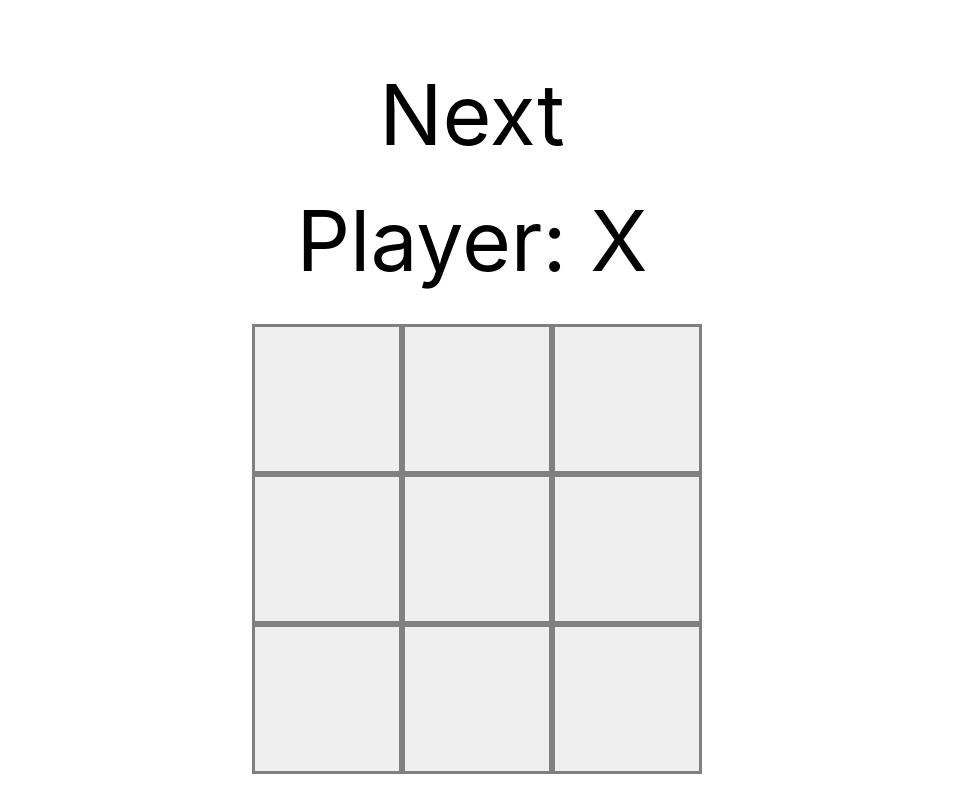
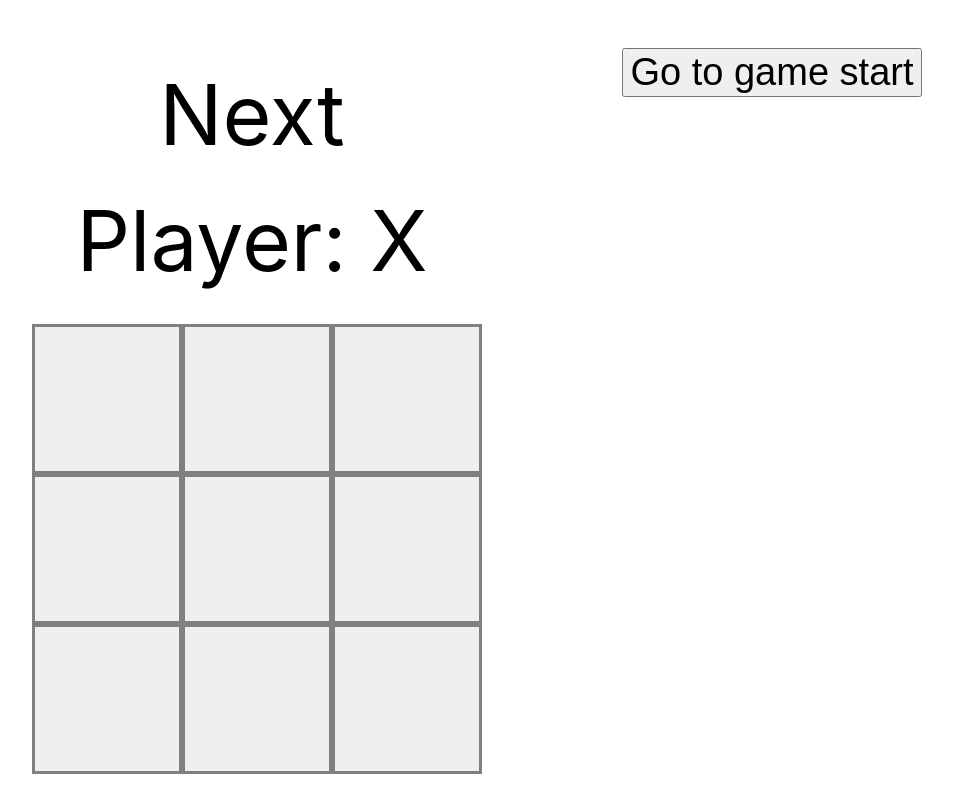
Before and after one commit to haticekaplan/tic-tac-toe-react-vite, a React (Vite) app: page / in a window 1280 px wide. Shown: the whole page, without its empty margins (163-1116 px from the left). Built offline with nearby package versions, Linux system fonts and the light colour scheme.

Commit message:
Add player move history tracking

```diff
--- a/src/App.jsx
+++ b/src/App.jsx
@@ -2,57 +2,93 @@
 import React, { useState } from 'react';
 import './App.css';
 
-function Square({value,onSquareClick}) {
+function Square({ value, onSquareClick }) {
   return (
     <button className='square' onClick={onSquareClick}>{value}</button>)
 }
 
-export default function Board() {
-const [xIsNext,setXIsNext] = useState(true);
-const [squares,setSquares] = useState(Array(9).fill(null));
-function handleClick(i){
-  if(calculateWinner(squares) || squares[i]){
+function Board({ xIsNext, squares, onPlay }) {
+  function handleClick(i) {
+    if (calculateWinner(squares) || squares[i]) {
       return;
     }
     const nextSquares = squares.slice();
-  if(xIsNext){
+    if (xIsNext) {
       nextSquares[i] = "X";
-  }else{
+    } else {
       nextSquares[i] = "O";
     }
-  setSquares(nextSquares);
-  setXIsNext(!xIsNext);
+    onPlay(nextSquares);
   }
   const winner = calculateWinner(squares);
   let status;
-if(winner){
+  if (winner) {
     status = "Winner :" + winner;
-}else{
+  } else {
     status = "Next Player: " + (xIsNext ? "X" : "O");
   }
   return (
     <>
       <div className='status'>{status}</div>
       <div className='row-square'>
-        <Square value={squares[0]} onSquareClick={()=>handleClick(0)}/>
-        <Square value={squares[1]} onSquareClick={()=>handleClick(1)}/>
-        <Square value={squares[2]} onSquareClick={()=>handleClick(2)}/>
+        <Square value={squares[0]} onSquareClick={() => handleClick(0)} />
+        <Square value={squares[1]} onSquareClick={() => handleClick(1)} />
+        <Square value={squares[2]} onSquareClick={() => handleClick(2)} />
       </div>
       <div className='row-square'>
-        <Square value={squares[3]} onSquareClick={()=>handleClick(3)}/>
-        <Square value={squares[4]} onSquareClick={()=>handleClick(4)}/>
-        <Square value={squares[5]} onSquareClick={()=>handleClick(5)}/>
+        <Square value={squares[3]} onSquareClick={() => handleClick(3)} />
+        <Square value={squares[4]} onSquareClick={() => handleClick(4)} />
+        <Square value={squares[5]} onSquareClick={() => handleClick(5)} />
       </div>
       <div className='row-square'>
-        <Square value={squares[6]} onSquareClick={()=>handleClick(6)}/>
-        <Square value={squares[7]} onSquareClick={()=>handleClick(7)}/>
-        <Square value={squares[8]} onSquareClick={()=>handleClick(8)}/>
+        <Square value={squares[6]} onSquareClick={() => handleClick(6)} />
+        <Square value={squares[7]} onSquareClick={() => handleClick(7)} />
+        <Square value={squares[8]} onSquareClick={() => handleClick(8)} />
       </div>
 
     </>
   )
 }
-function calculateWinner(squares){
+export default function Game() {
+  const [history, setHistory] = useState([Array(9).fill(null)]);
+  const [currentMove, setCurrentMove] = useState(0);
+  const currentSquares = history[currentMove];
+  const xIsNext = currentMove % 2 === 0;
+
+  function handlePlay(nextSquares) {
+    const nextHistory = [...history.slice(0, currentMove + 1), nextSquares];
+    setHistory(nextHistory);
+    setCurrentMove(nextHistory.length - 1);
+
+  }
+  function jumpTo(nextMove) {
+    setCurrentMove(nextMove);
+  }
+  const moves = history.map((squares, move) => {
+    let description;
+    if (move > 0) {
+      description = "Go to move " + move;
+    } else {
+      description = "Go to game start";
+    }
+    return (
+      <li key={move}>
+        <button className="game-info" onClick={() => jumpTo(move)}>{description}</button>
+      </li>
+    );
+  });
+  return (
+    <div className='game'>
+      <div>
+        <Board xIsNext={xIsNext} squares={currentSquares} onPlay={handlePlay} />
+      </div>
+      <div>
+        <ol>{moves}</ol>
+      </div>
+    </div>
+  )
+}
+function calculateWinner(squares) {
   const lines = [
     [0, 1, 2],
     [3, 4, 5],
@@ -63,8 +99,8 @@
     [0, 4, 8],
     [2, 4, 6]
   ];
-  for(let i=0;i < lines.length;i++){
-    const [a,b,c] = lines[i];
+  for (let i = 0; i < lines.length; i++) {
+    const [a, b, c] = lines[i];
     if (squares[a] && squares[a] === squares[b] && squares[a] === squares[c]) {
       return squares[a];
     }
--- a/src/index.css
+++ b/src/index.css
@@ -23,8 +23,8 @@
   background-color: white;
 }
 .row-square{
-  display: flex;
-
+ display: flex;
+ flex-direction: row;
 }
 .square{
   width:150px;
@@ -40,3 +40,14 @@
   color: black;
   text-align: center;
 }
+.game{
+display: flex;
+flex-direction: row;
+
+
+}
+.game-info{
+  margin-left: 100px;
+  width: 300px;
+  font-size: 38px;
+}
```
Lines whose indentation alone changed are shown as unchanged.
